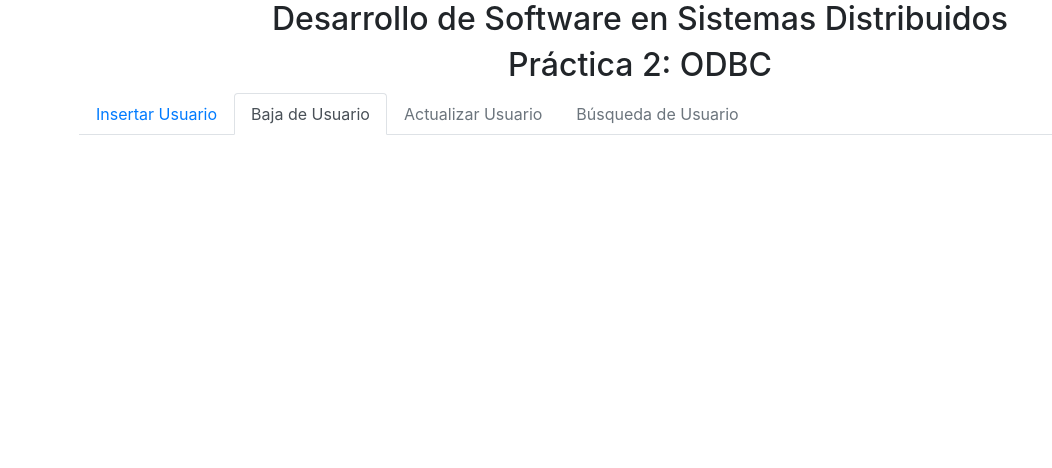
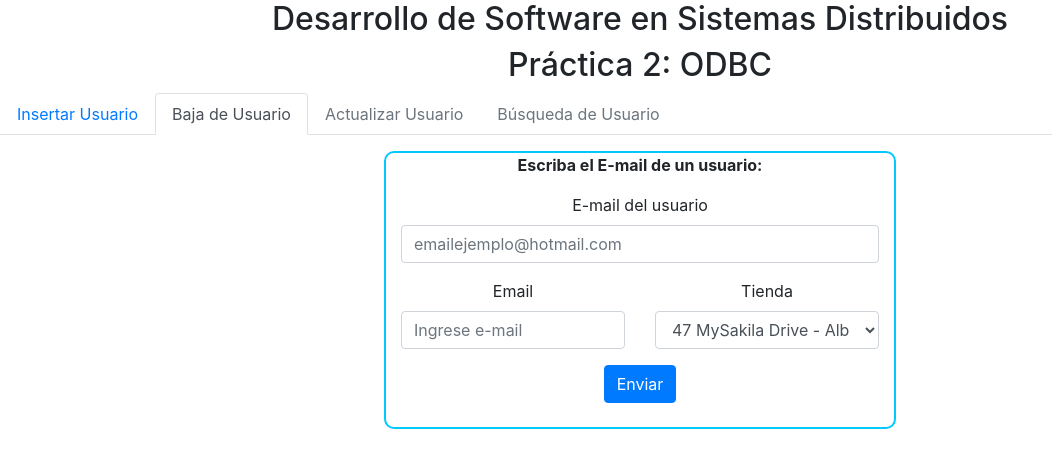
Before and after one commit to Mapach3/dssd-odbc, a React (Create React App) app: page / in a window 1280 px wide. Both pictures are taken after a click on the tab "Baja de Usuario". Shown: the top 468 px of the page, without its empty margins (0-1052 px from the left). Built offline with nearby package versions, Linux system fonts and the light colour scheme; no server answers.

Commit message:
Style Fixes + DropUser component Start

```diff
--- /dev/null
+++ b/src/components/DropUser/index.js
@@ -0,0 +1,49 @@
+import React, {Component} from 'react'
+import {Form, Button,Row,Col, Table} from 'react-bootstrap'
+
+
+export class DropUser extends Component{
+
+    render(){
+        return <>
+            <Form>
+                <p><b>Escriba el E-mail de un usuario: </b></p>
+                <Row>
+                    <Col>
+                        <Form.Group controlId="formMail">
+                            <Form.Label>E-mail del usuario</Form.Label>
+                            <Form.Control  maxlength="45" type="text" placeholder="emailejemplo@hotmail.com" name="nombre"/>
+                        </Form.Group>
+                    </Col>
+                </Row>
+                <Row>
+                <Col>
+                    <Form.Group controlId="formEmail">
+                        <Form.Label>Email</Form.Label>
+                        <Form.Control type="text" maxlength="50" placeholder="Ingrese e-mail" name="email" />
+                    </Form.Group>
+                </Col>
+                <Col>
+                    <Form.Group controlId="formStore">
+                        <Form.Label>Tienda</Form.Label>
+                        <Form.Control as="select" name="store">
+                            <option value="1">47 MySakila Drive - Alberta</option>
+                            <option value="2">28 MySQL Boulevard - QLD</option>
+                        </Form.Control>
+                    </Form.Group>
+                </Col>
+            </Row>
+
+
+
+                <Button variant="primary" type="submit">
+                    Enviar
+                </Button>
+            </Form>
+            <br />
+
+        </>
+    }
+
+
+}
--- a/src/components/Navigation/index.js
+++ b/src/components/Navigation/index.js
@@ -1,13 +1,31 @@
 import React from 'react';
 import {Container, Row, Col,Tabs,Tab} from 'react-bootstrap'
 import {CreateUser} from '../CreateUser/index'
+import {DropUser} from '../DropUser/index'
 import './style.css'
 
-export function Navigation() {
+export class Navigation extends React.Component {
 
-    return (
+    constructor(props){
+        super(props);
 
-            <Container className="containerStyle">
+        this.state = {
+            // Takes active tab from props if it is defined there
+            activeTab: props.activeTab || "insert"
+          };
+    }
+
+    handleSelect = (selectedTab) => {
+        debugger;
+        console.log("Tab Change!")
+        this.setState({
+            activeTab: selectedTab
+          });
+    }
+
+
+    render(){
+        return (    <>
                 <Row className="justify-content-md-center">
                     <Col>
                         <h2>Desarrollo de Software en Sistemas Distribuidos</h2>
@@ -15,14 +33,17 @@ export function Navigation() {
                     </Col>
                 </Row>
 
-                    <Tabs defaultActiveKey="insert">
+                    <Tabs defaultActiveKey="insert" id="uncontrolled-tab-example" onSelect={this.handleSelect}>
                         <Tab eventKey="insert" title="Insertar Usuario" className="centerTabContent">
                             <Col className="actColumn justify-content-md-center">
                                 <CreateUser />
                             </Col>
                         </Tab>
 
-                        <Tab eventKey="remove" title="Baja de Usuario">
+                        <Tab eventKey="remove" title="Baja de Usuario" className="centerTabContent">
+                            <Col className="actColumn justify-content-md-center">
+                                <DropUser />
+                            </Col>
                         </Tab>
 
                         <Tab eventKey="update" title="Actualizar Usuario" disabled>
@@ -31,15 +52,7 @@ export function Navigation() {
                         <Tab eventKey="search" title="Búsqueda de Usuario" disabled>
                         </Tab>
                     </Tabs>
-
-                    {/* <Col xs={3} className="actColumn">
-                        <p><i>Insertar Usuario</i></p>
-                        <CreateUser />
-                    </Col>
-                    <Col xs={3} className="actColumn secondColumn">2 of 4</Col>
-                    <Col lg={3} className="actColumn secondColumn">3 of 4</Col>
-                    <Col lg={3} className="actColumn secondColumn">4 of 4</Col> */}
-            </Container>
-    )
+    </>)
+}
 
 }
--- a/src/components/Navigation/style.css
+++ b/src/components/Navigation/style.css
@@ -7,6 +7,7 @@
 }
 
 .actColumn{
+    display:inline-block;
     border: 2px solid #00c9ff;
     border-radius: 10px;
     max-width: 40% !important;
@@ -17,7 +18,7 @@
 }
 
 .centerTabContent{
-    display:flex !important;
+
     justify-content: center;
     padding-top: 1rem;
 }
```
